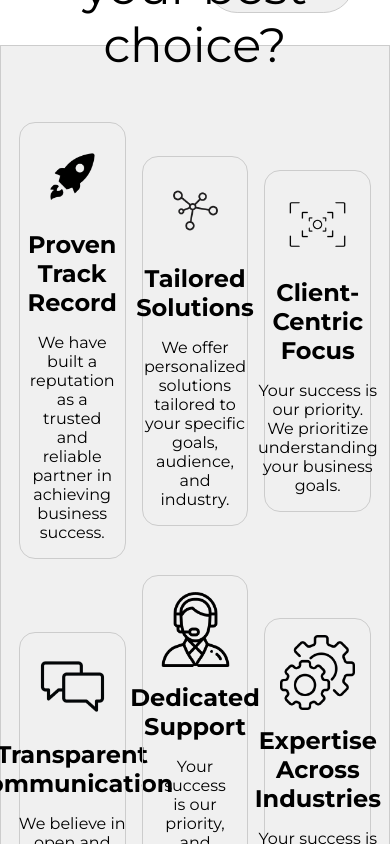
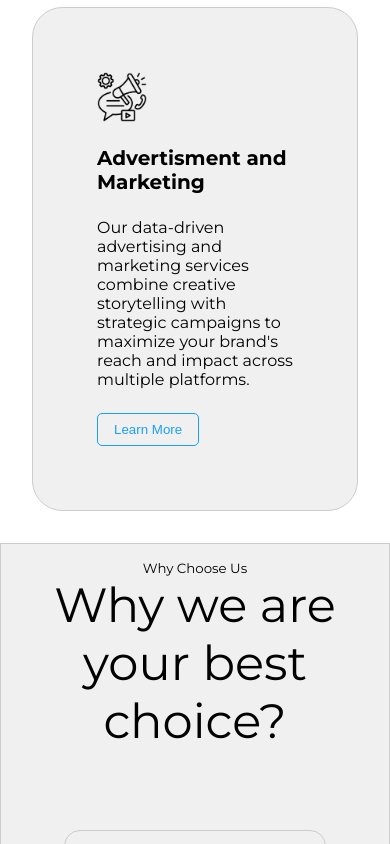
Before and after one commit to Akhileswar1905/Gen-Alpha-Digitals, a Next.js app: page /services in a window 390 px wide. Shown: the part 1780-2624 px from the top of the page. Built offline with nearby package versions, Linux system fonts and the light colour scheme.

Commit message:
services page responsive

```diff
--- a/src/app/services/page.module.css
+++ b/src/app/services/page.module.css
@@ -17,7 +17,6 @@
   background-color: #f0f0f0;
   width: 100%;
   border: 1px solid #ccc;
-  height: 100vh;
   padding: 1rem;
   text-align: center;
   display: flex;
@@ -76,9 +75,17 @@
   align-items: center;
   justify-content: center;
   gap: 1rem;
+  padding: 2rem;
 }
 
 .service > button:hover {
   background-color: var(--accent);
   color: #fff;
 }
+
+/* Media Queries */
+@media (max-width: 768px) {
+  .service {
+    width: 100%;
+  }
+}
--- a/src/components/Choice/styles.module.css
+++ b/src/components/Choice/styles.module.css
@@ -16,3 +16,15 @@
   box-shadow: 0px 0px 3px 0px rgba(0, 0, 0, 0.3);
   scale: 1.05;
 }
+
+/* Media Queries */
+@media (max-width: 768px) {
+  .choice {
+    width: 45%;
+  }
+}
+@media (max-width: 475px) {
+  .choice {
+    width: 90%;
+  }
+}
```
